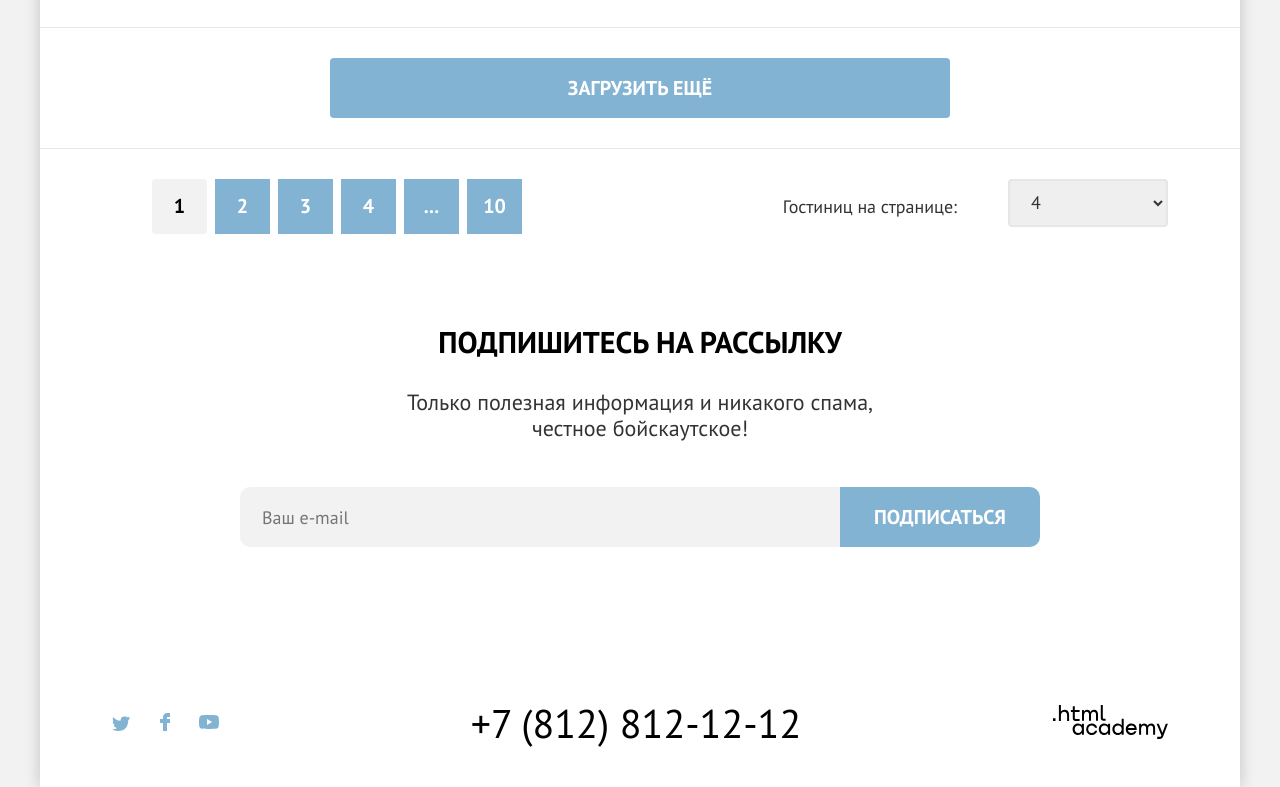
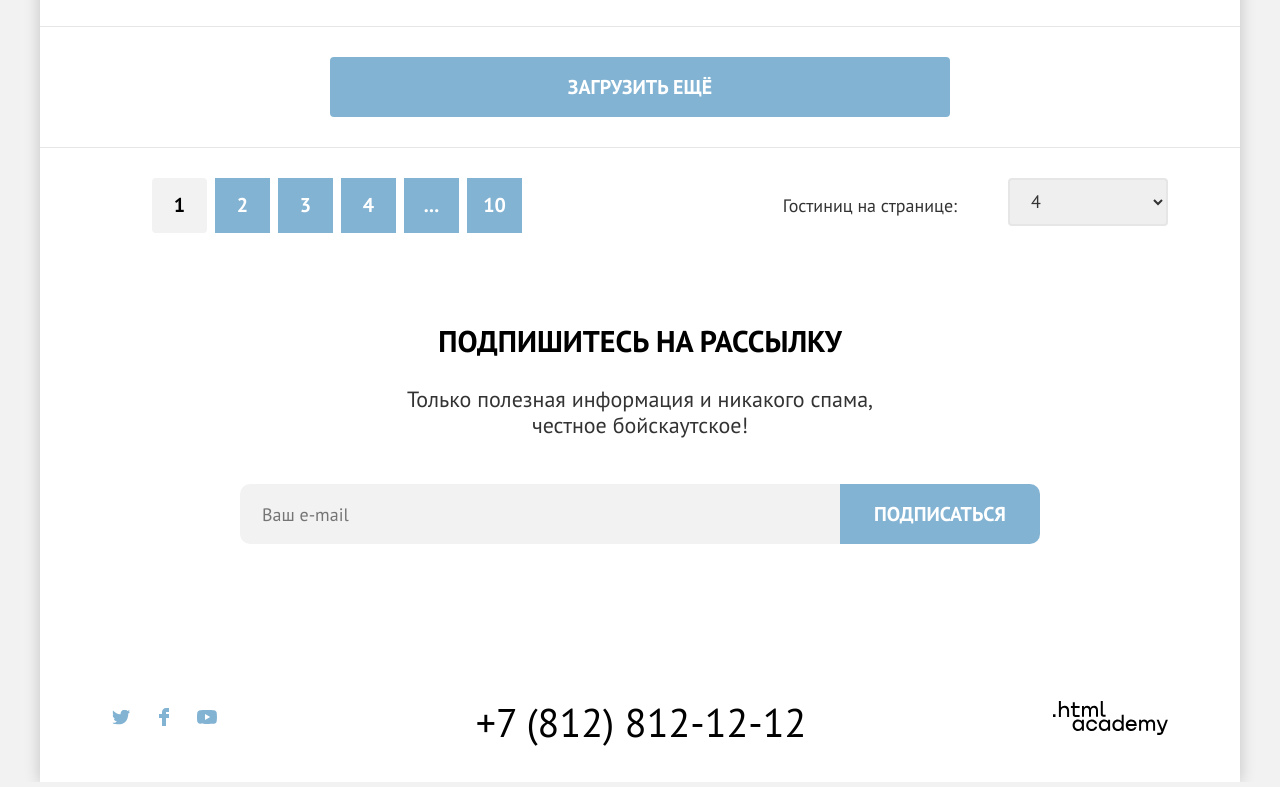
Before and after one commit to htmlacademy-htmlcss/1969255-sedona-33, a plain HTML site: page 10/hotels.html in a window 1280 px wide. Shown: the part 1476-2263 px from the top of the page. Drawn offline with Linux system fonts and the light colour scheme.

Commit message:
:heavy_check_mark: Сборка #10

```diff
--- a/10/styles/styles.css
+++ b/10/styles/styles.css
@@ -107,7 +107,7 @@ body{
 .navigation-link-current::after{
   position: absolute;
   content: "";
-  bottom: -1px;
+  bottom: 0;
   left: 17px;
   right: 17px;
   height: 2px;
@@ -212,10 +212,12 @@ body{
 }
 
 .main-image-container{
-  background-image: url("../images/index-background.jpg");
+  margin-top: -1px;
+  background-image: url(../images/divider.svg), url("../images/index-background.jpg");
   background-color: #83B3D3;
-  background-repeat: no-repeat;
-  background-size: 100% auto;
+  background-repeat: no-repeat, no-repeat;
+  background-size: 100% auto, 100% auto;
+  background-position: bottom, top;
   padding-top: 51px;
   padding-bottom: 82px;
 }
@@ -225,7 +227,6 @@ body{
   margin-left: auto;
   margin-right: auto;
 }
-
 
 .description-title{
   margin: 0;
@@ -465,7 +466,7 @@ body{
 .subscribe-description{
   width: 720px;
   margin: 0 auto;
-  margin-top: 29px;
+  margin-top: 27px;
   padding: 0 126px;
   font-size: 22px;
   line-height: 26px;
@@ -496,17 +497,17 @@ body{
   background-color: #E6E6E6;
 }
 
+.email-input:invalid:focus{
+  background: #FFFFFF;
+  outline: 2px solid #FF5757;
+  outline-offset: -1px;
+}
+
 .email-input:focus{
   background-color: #E6E6E6;
   outline: 3px solid #83B3D3;
   outline-offset: -3px;
 }
-
-  /* .email-input:invalid{
-    background: #FFFFFF;
-    outline: 2px solid #FF5757;
-    outline-offset: -1px;
-  } */
 
 .light-blue-button:hover{
   background: #68A2CA;
@@ -535,8 +536,9 @@ body{
 /* Footer */
 .page-footer-container{
   display: flex;
-  justify-content: space-around;
+  justify-content: space-between;
   width: 1200px;
+  min-height: 120px;
   margin: 0 auto;
   padding: 0;
 }
@@ -544,55 +546,72 @@ body{
 /* Соц сети */
 
 .footer-social{
-  min-width: 107px;
-  margin-left: 72px;
+  width: 126px;
   text-align: center;
+  margin-left: 61px;
+  margin-top: 35px;
 }
 
 .footer-social-list{
-  display: flex;
-  flex-wrap: wrap;
-  justify-content: space-between;
-  align-items: center;
+  display: grid;
+  grid-template-columns: 40px 40px 40px;
+  gap: 3px;
   margin: 0;
   padding: 0;
-  margin-top: 49px;
   list-style-type: none;
 }
 
 
-.social-icon{
+.social-link{
+  position: relative;
+  display: block;
+  width: 40px;
+  height: 40px;
+  border: 3px solid #ffffff;
+  border-radius: 10px;
   fill: #83B3D3;
 }
 
-.social-icon:hover{
+.social-link:hover{
   fill: #68A2CA;
 }
 
-.social-icon:focus{
+.social-link:focus{
   fill: #68A2CA;
-  outline: 3px solid #83B3D3;
+  border-color: #83B3D3;
+  outline: none;
 }
 
-.social-icon:active{
+.social-link:active{
   fill: #68A2CA;
   opacity: 30%;
+  border: none;
+}
+
+.social-icon{
+  position: absolute;
+  top: 50%;
+  left: 50%;
+  transform: translate(-50%, -50%);
 }
 /* Номер телефона */
 
 .footer-contact{
-  width: 720px;
-  margin: 0 auto;
+  margin-left: 59px;
   margin-top: 40px;
   margin-bottom: 30px;
   text-align: center;
 }
 
 .footer-contact-phone{
+  width: 361px;
+  height: 70px;
+  padding: 15px;
   font-size: 40px;
   line-height: 40px;
   color: #000000;
   text-decoration: none;
+  border-radius: 10px;
 }
 
 .footer-contact-phone:hover{
@@ -602,8 +621,6 @@ body{
 .footer-contact-phone:focus{
   color: #756257;
   outline: 3px solid #83B3D3;
-  border-radius: 10px;
-  padding: 15px;
 }
 
 .footer-contact-phone:active{
@@ -611,14 +628,19 @@ body{
   opacity: 0.3;
   outline: none;
 }
+
 /* Сайт разработчика */
 
-.footer-developer{
-  width: 115px;
-  margin-top: 42px;
-  margin-bottom: 44px;
-  margin-right: 72px;
+
+.footer-developer-site{
+  display: block;
+  Width: 160px;
+  margin-top: 20px;
+  margin-right: 49.45px;
+  margin-left: 34.45px;
   text-align: center;
+  border-radius: 10px;
+  padding: 18.55px 22.55px;
 }
 
 .footer-developer-site:hover{
@@ -626,17 +648,16 @@ body{
 }
 
 .footer-developer-site:focus{
-  color: #756257;
+  fill: #756257;
   outline: 3px solid #83B3D3;
-  border-radius: 10px;
-  padding: 19px 22px;
 }
 
 .footer-developer-site:active{
-  color: #756257;
+  fill: #756257;
   opacity: 0.3;
   outline: none;
 }
+
 /* Modal window */
 
 .booking-modal{
@@ -798,6 +819,7 @@ body{
 }
 
 .filters-image-container{
+  margin-top: -1px;
   background-image: url("../images/catalog-background.jpg");
   background-color: #83B3D3;
   background-repeat: no-repeat;
```
Also changed, not shown: 10/index.html (+20 -12 lines).
